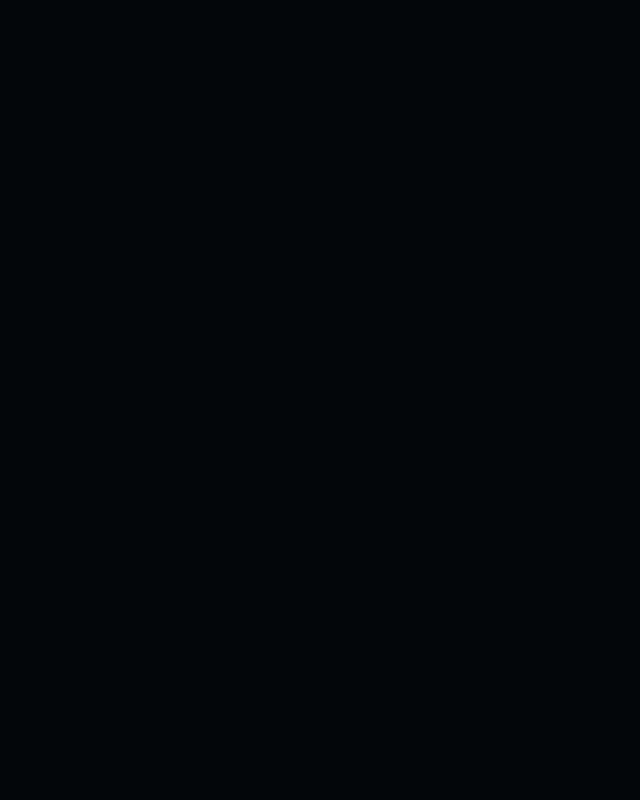
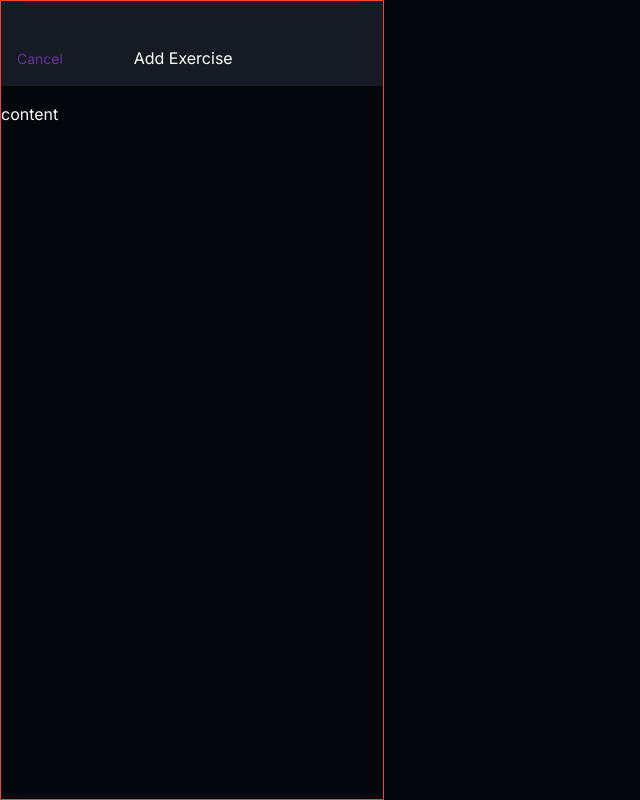
Before and after one commit to jjcxdev/yokd, a Next.js app: page /exercise in a window 1280 px wide. Shown: the whole page, without its empty margins (0-640 px from the left). Built offline with nearby package versions, Linux system fonts and the light colour scheme.

Commit message:
created ActionHeader and exercise initial page

```diff
--- a/app/(signed-in)/exercise/page.tsx
+++ b/app/(signed-in)/exercise/page.tsx
@@ -1,3 +1,10 @@
+import ActionHeader from "@/app/components/ActionHeader";
+
 export default function Exercise() {
-  return <div></div>;
+  return (
+    <div className="flex min-h-screen w-96 flex-col gap-4 border border-red-500">
+      <ActionHeader title={"Add Exercise"} button={"Cancel"} />
+      <p>content</p>
+    </div>
+  );
 }
--- /dev/null
+++ b/app/components/ActionHeader.tsx
@@ -0,0 +1,18 @@
+import React from "react";
+
+interface ActionHeaderProps {
+  title: string;
+  button: string;
+}
+
+export default function ActionHeader({ ...props }: ActionHeaderProps) {
+  return (
+    <div className="flex items-baseline bg-primary p-4">
+      <div className="flex w-1/3 pt-8 text-sm text-accent">
+        <button>{props.button}</button>
+      </div>
+      <div className="w-1/3">{props.title}</div>
+      <div className="w-1/3"></div>
+    </div>
+  );
+}
```
